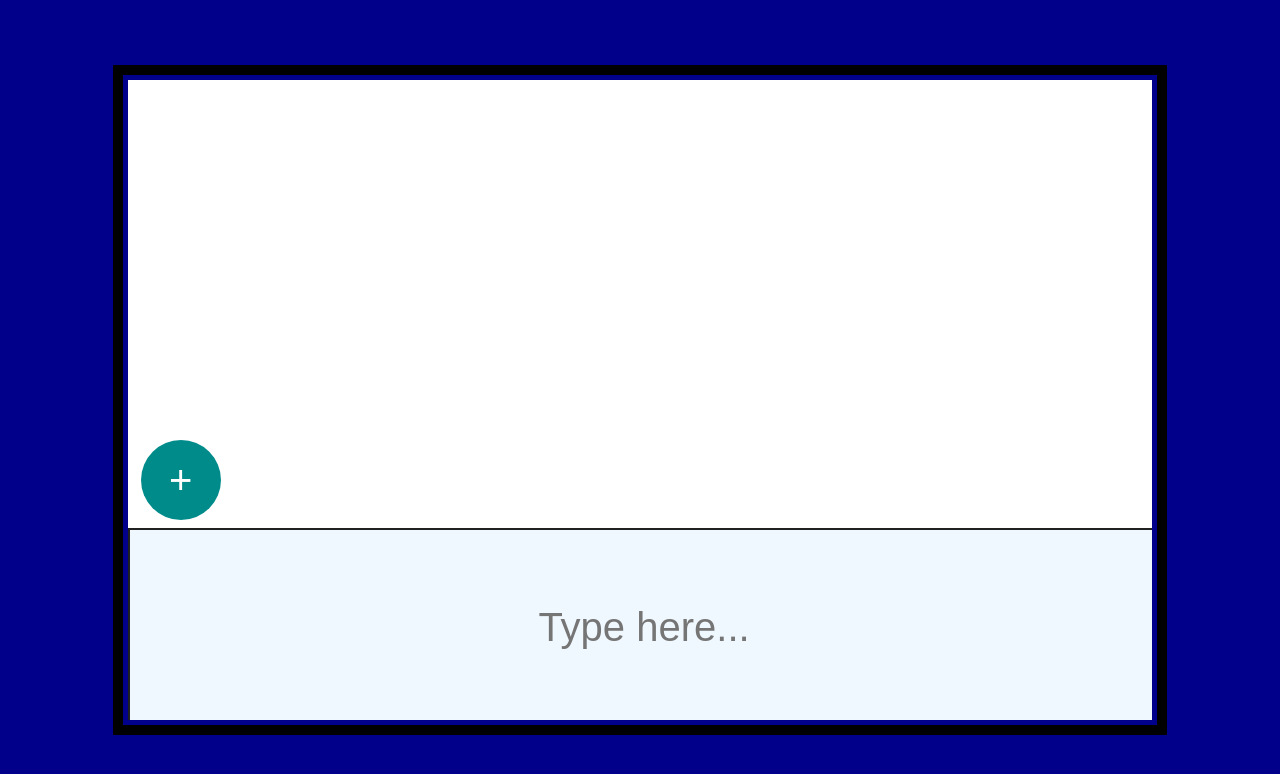
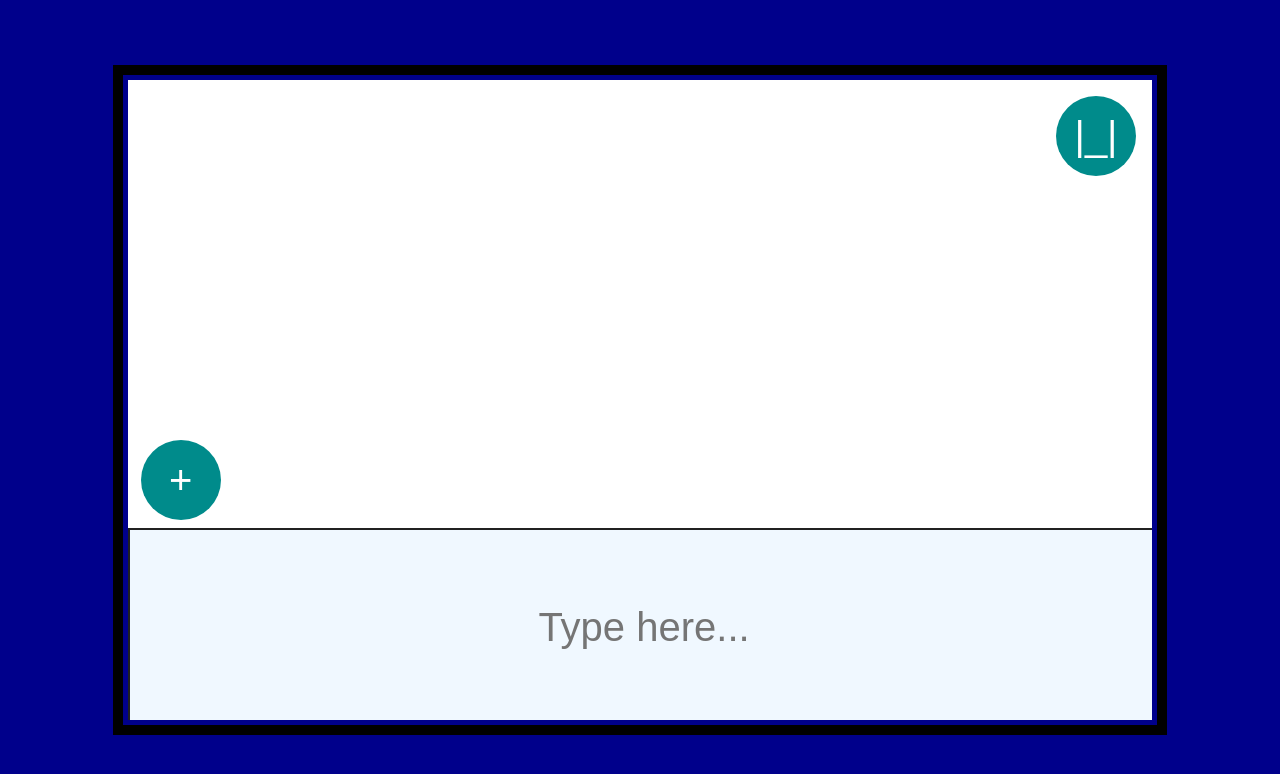
Before and after one commit to TheGreatMarksman/StoryMaker, a website: page public/index.html in a window 1280 px wide. Drawn offline with nearby package versions, Linux system fonts and the light colour scheme.

Commit message:
added backgroundbutton, nicer object gallery

```diff
--- a/public/index.html
+++ b/public/index.html
@@ -11,6 +11,7 @@
 <body>
   <div id="pageScreen">
     <div id="imageBlock">
+      <button id="background-button">|_|</button>
       <button id="plus-button">+</button>
       <div id="objectGallery" style="display: none;">
         <img id="galleryHippo" src="images/HIPPO.png" alt="Hippo">
--- a/public/styles.css
+++ b/public/styles.css
@@ -72,15 +72,40 @@ html {
   background-color: aquamarine;
 }
 
+#background-button {
+  position: absolute;
+  top: 2vh;
+  right: 2vh;
+  width: 10vh;
+  height: 10vh;
+  background-color: darkcyan;
+  /* background-color: rgb(1, 7, 200); */
+  /* background-color: rgb(255, 187, 0); */
+  color: white;
+  border: none;
+  border-radius: 50%;
+  font-size: 5vh;
+  cursor: pointer;
+  z-index: 2;
+}
+
+#background-button:hover {
+  /* background-color: #000040; */
+  background-color: aquamarine;
+}
+
+
 #objectGallery {
   position: relative;
   width: 20%;
   height: 100%;
   background-color: blue;
   z-index: 1;
-  background: linear-gradient(to right, darkcyan, cyan);
+  /* background: linear-gradient(to right, darkcyan, cyan); */
+  background-color: darkturquoise;
   border: 2px solid #333;
   box-sizing: border-box;
+  border-radius: 0% 20% 20% 0%;
 }
 
 #gallerySquare{
@@ -98,6 +123,10 @@ html {
   top: 10%;
   margin: 0 auto;
   /*z-index: 1;*/
+}
+
+#galleryHippo:hover{
+  top: 8%;
 }
 
 .square{
```
